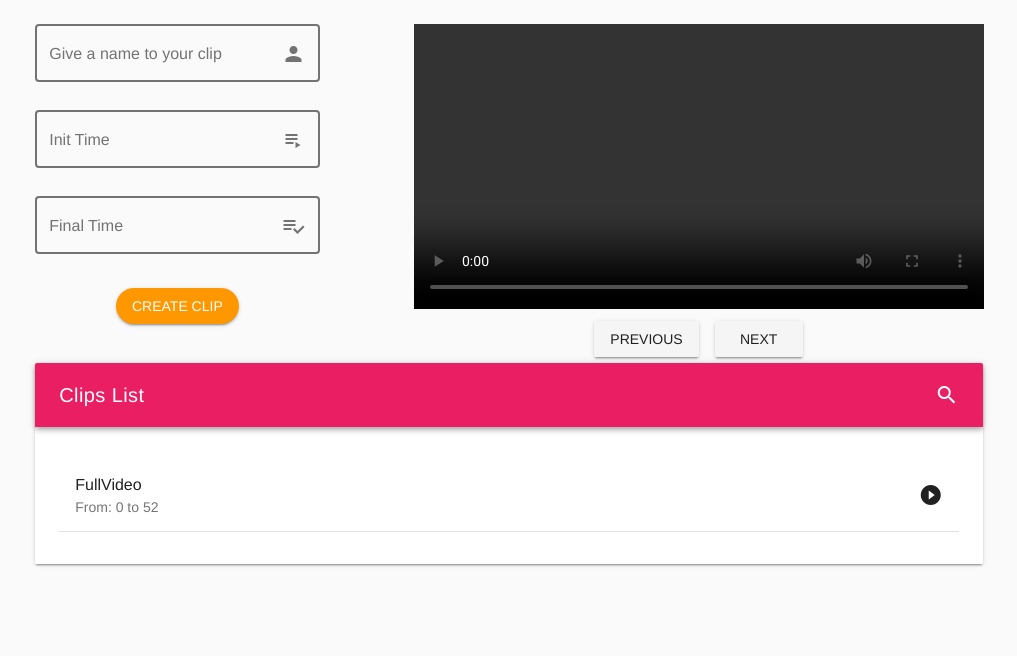
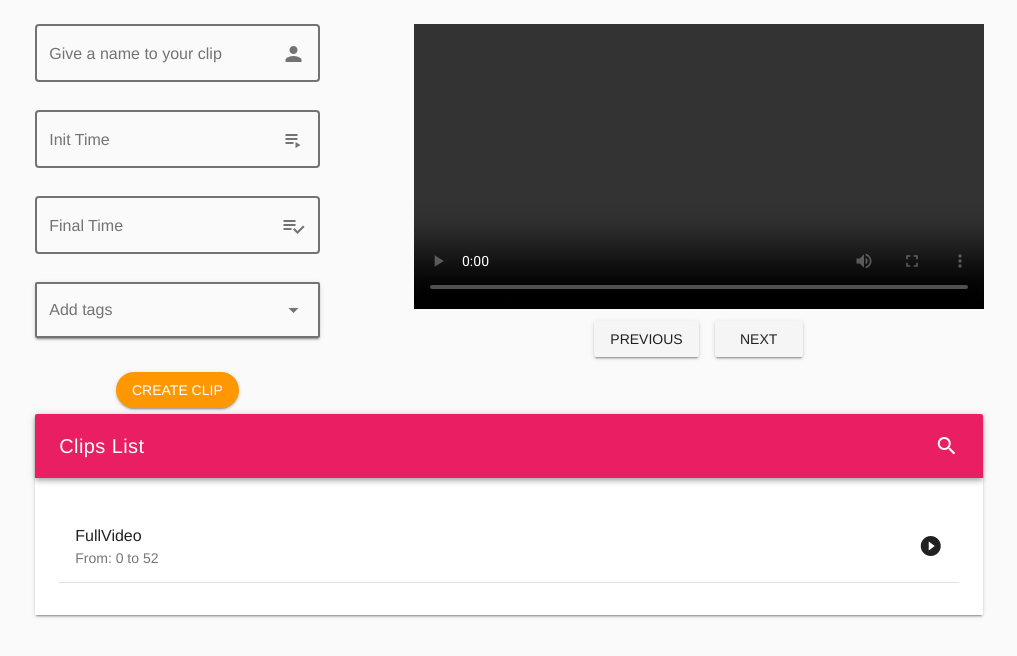
Before and after one commit to FiorellaEffio/Jobsity-Challenge, a Vue app: page /#/ in a window 1280 px wide. Shown: the top 656 px of the page, without its empty margins (131-1148 px from the left). Built offline with nearby package versions, Linux system fonts and the light colour scheme; grey boxes are pictures that could not be loaded.

Commit message:
adding tags

```diff
--- a/src/components/Clip.vue
+++ b/src/components/Clip.vue
@@ -26,6 +26,8 @@
         </v-menu>
       </v-list-tile-action>
     </v-list-tile>
+    <!-- Tags -->
+    <v-chip color="green" outline disabled v-for="chip in chips">{{chip}}</v-chip>
     <v-divider></v-divider>
     <!-- Dialog for delete -->
     <v-dialog v-model="dialogDelete" max-width="290">
@@ -103,8 +105,13 @@ export default {
         previousClipName: this.clipProperties.clipName,
       };
       this.$emit('edit-clip',newClipProperties);
+    },
+  },
+  computed: {
+    chips: function () {
+      return this.clipProperties.tags;
     }
-  },
+  }
 
 }
 </script>
--- a/src/components/VideoPlayer.vue
+++ b/src/components/VideoPlayer.vue
@@ -7,6 +7,20 @@
           <v-text-field v-model="createClipName" label="Give a name to your clip" outline append-icon="person"></v-text-field>
           <v-text-field v-model="createInitTime" label="Init Time" outline append-icon="playlist_play"></v-text-field>
           <v-text-field v-model="createFinalTime" label="Final Time" outline append-icon="playlist_add_check"></v-text-field>
+          <v-combobox v-model="chips" :items="items"
+            label="Add tags"
+            chips clearable
+            solo
+            multiple
+            outline
+          >
+            <template slot="selection" slot-scope="data">
+              <v-chip :selected="data.selected" close @input="removeTag(data.item)">
+                <strong>{{ data.item }}</strong>
+              </v-chip>
+            </template>
+          </v-combobox>
+
           <div class="text-xs-center">
             <v-btn round color="orange" dark type="submit">Create clip</v-btn>
           </div>
@@ -50,6 +64,9 @@ export default {
         createClipName: '',
         createInitTime: '',
         createFinalTime: '',
+        tagSearch: '',
+        chips: [],
+        items: ['music', 'action', 'girl'],
         clips: [{urlTime: 'https://firebasestorage.googleapis.com/v0/b/jobsity-challenge.appspot.com/o/test%2Fsintel_trailer-480p.mp4?alt=media&token=fd2e61e1-f77f-4fa6-95f3-2f8d97532eaf', clipName: 'FullVideo', beginAt:0,finishAt: 52}]
       }
     },
@@ -81,12 +98,14 @@ export default {
             urlTime: this.defaultURL + "#t=" + this.createInitTime  +","+ this.createFinalTime,
             clipName: this.createClipName,
             beginAt: this.createInitTime,
-            finishAt: this.createFinalTime
+            finishAt: this.createFinalTime,
+            tags: this.chips
           }
           this.clips.push(newClip);
           this.createClipName = '';
           this.createInitTime = 0;
           this.createFinalTime = 0;
+          this.chips = [];
         } else {
           alert('Clip Name already exists')
         }
@@ -136,8 +155,17 @@ export default {
           clip.finishAt = newClip.finishAt;
         }
       })
+    },
+    removeTag (item) {
+      this.chips.splice(this.chips.indexOf(item), 1)
+      this.chips = [...this.chips]
     }
   },
+  computed: {
+    clipsFiltered: function () {
+      return this.clips.filter(clip => ((clip.tags).indexOf(this.tagSearch) !== -1));
+    }
+  }
 }
 </script>
 <style scoped>
```
Also changed, not shown: 1 other file (tests, documents, lock files or other folders).
